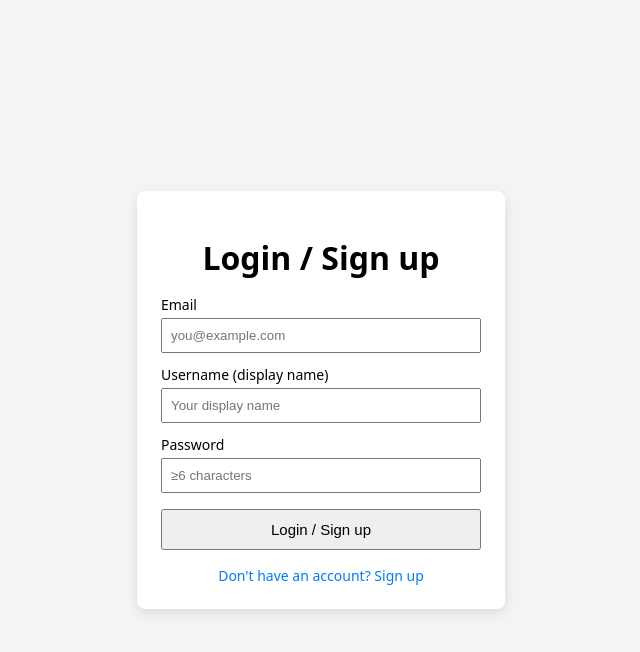
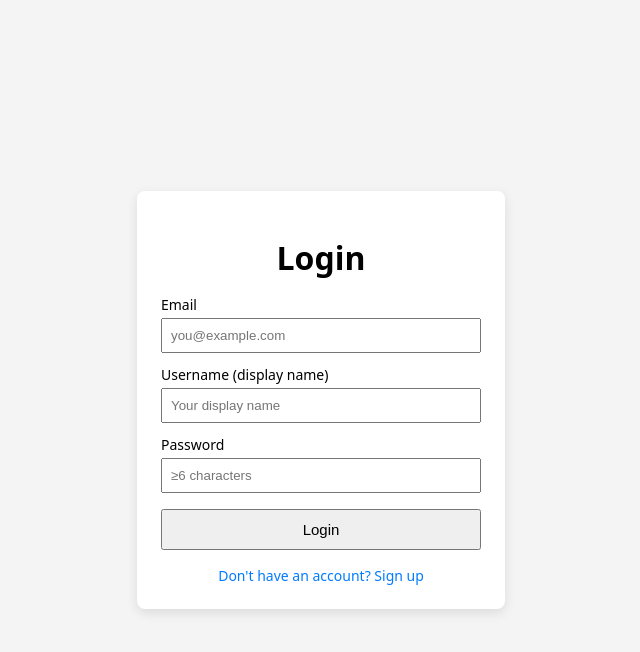
Before and after one commit to TISBHACKS2026/CHUNDI, a FastAPI app: page / in a window 1280 px wide. Shown: the top 652 px of the page, without its empty margins (319-959 px from the left). Run offline with FastAPI, Linux system fonts and the light colour scheme; parts of the project's set-up code (start-up, migrations or seed data) failed here and were passed over.

Commit message:
Update index.html

```diff
--- a/templates/index.html
+++ b/templates/index.html
@@ -2,7 +2,7 @@
 <html lang="en">
 <head>
     <meta charset="UTF-8">
-    <title>Login / Sign up</title>
+    <title>Login</title>
 
     <style>
         body {
@@ -66,7 +66,7 @@
 </head>
 <body>
     <div class="container">
-        <h1>Login / Sign up</h1>
+        <h1>Login</h1>
 
         <label for="email">Email</label>
         <input type="text" id="email" placeholder="you@example.com">
@@ -77,7 +77,7 @@
         <label for="password">Password</label>
         <input type="password" id="password" placeholder="≥6 characters">
 
-        <button onclick="sendLogin()">Login / Sign up</button>
+        <button onclick="sendLogin()">Login</button>
 
         <div id="error" class="error"></div>
 
```
